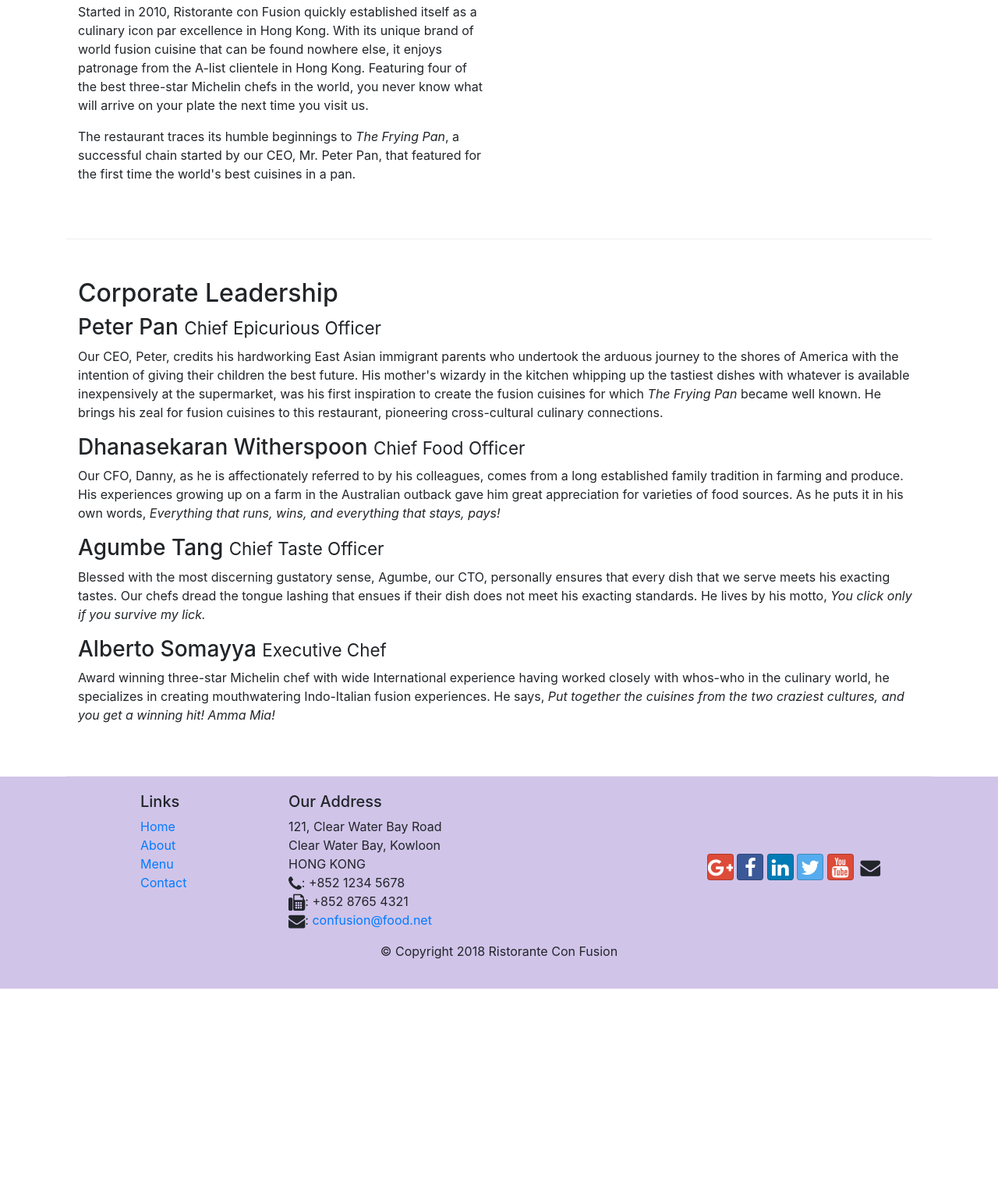
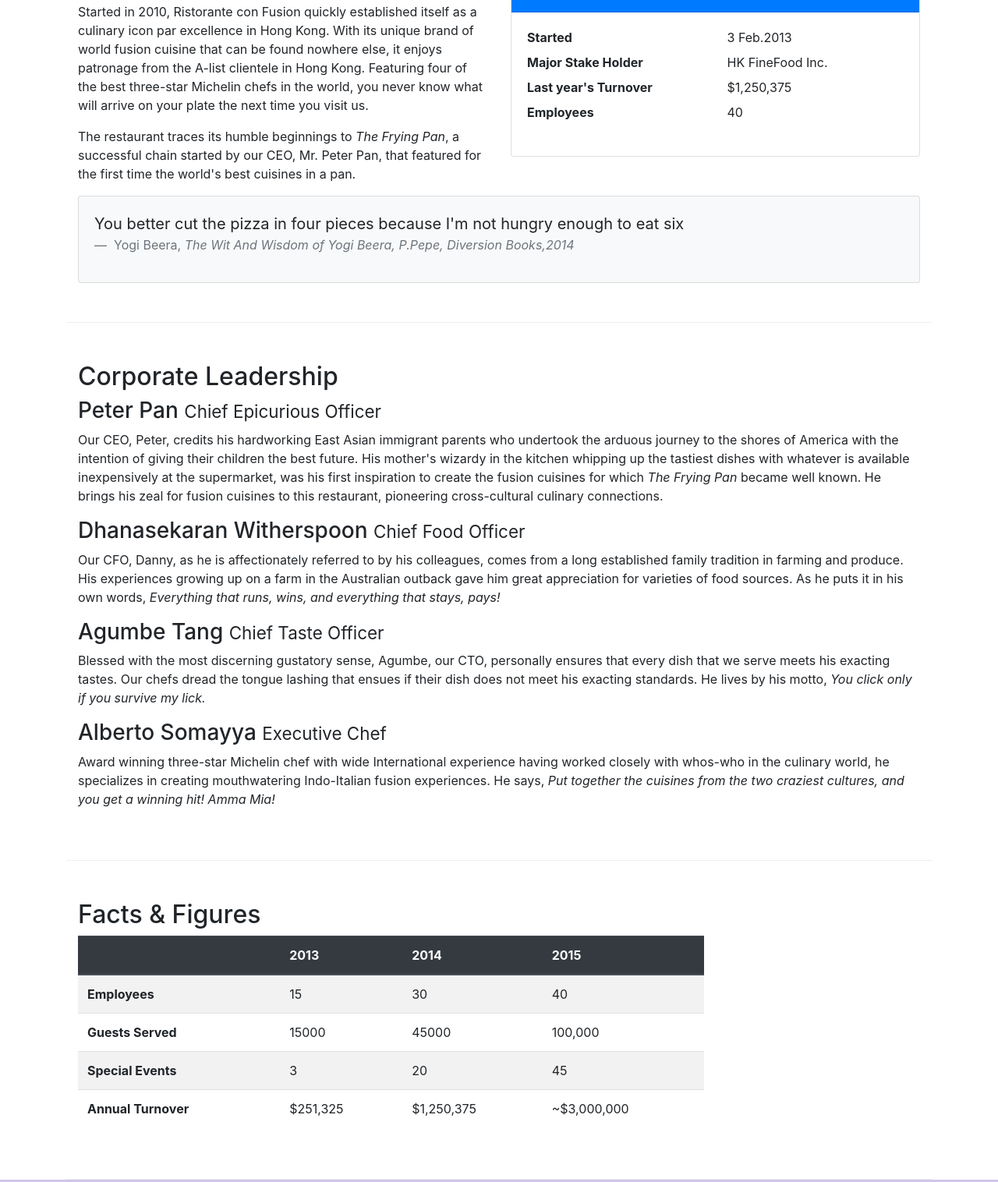
Before and after one commit to satwika1234/Coursera-FrontendWebDevlopment, a website: page aboutus.html in a window 1280 px wide. Shown: the part 558-2074 px from the top of the page at 78% size. Before the commit the page ends 1826 px from the top, so only its background shows below. Drawn offline with nearby package versions, Linux system fonts and the light colour scheme.

Commit message:
Tables And Cards

```diff
--- a/aboutus.html
+++ b/aboutus.html
@@ -80,12 +80,60 @@
                     in Hong Kong. Featuring four of the best three-star Michelin chefs in the world, you never know what will arrive on your plate the next time you visit us.</p>
                 <p>The restaurant traces its humble beginnings to <em>The Frying Pan</em>, a successful chain started by our CEO, Mr. Peter Pan, that featured for the first time the world's best cuisines in a pan.</p>
             </div>
-            <div>
+            <div class="col-sm">
+                <div class="card">
+                    <h3 class="card-header bg-primary text-white">Facts At a Glance</h3>
+                    <div class="card-body">
+                        <dl class="row">
+                            <dt class="col-6">
+                                Started
+                            </dt>
+                            <dd class="col-6">
+                                3 Feb.2013
+                            </dd>
+                            <dt class="col-6">
+                                Major Stake Holder
+                            </dt>
+                            <dd class="col-6">
+                                HK FineFood Inc.
+                            </dd>
+                            <dt class="col-6">
+                                Last year's Turnover
+                            </dt>
+                            <dd class="col-6">
+                                $1,250,375
+                            </dd>
+                            <dt class="col-6">
+                                Employees
+                            </dt>
+                            <dd class="col-6">
+                                40
+                            </dd>
+                        </dl>
+
+                    </div>
+                </div>
+            </div>
+            <div class="col-12">
+                <div class="card card-body bg-light">
+                    <blockquote class="blockquote">
+                        <p class="mb-0">
+                            You better cut the pizza in four pieces because I'm not hungry enough to eat six
+                        </p>
+
+                        <footer class="blockquote-footer">
+                            Yogi Beera,
+
+                            <cite title="Source Title"> The Wit And Wisdom of Yogi Beera, P.Pepe, Diversion Books,2014</cite>
+                        </footer>
+                    </blockquote>
+
+                </div>
             </div>
         </div>
 
 
-        <div class="row row-content ">
+        <div class=" row row-content ">
             <div class="col-12 ">
                 <h2>Corporate Leadership</h2>
                 <h3>Peter Pan <small>Chief Epicurious Officer</small></h3>
@@ -102,7 +150,55 @@
                 <p class="d-none d-sm-block ">Award winning three-star Michelin chef with wide International experience having worked closely with whos-who in the culinary world, he specializes in creating mouthwatering Indo-Italian fusion experiences. He says, <em>Put together the cuisines from the two craziest cultures, and you get a winning hit! Amma Mia!</em></p>
             </div>
         </div>
+        <div class="row row-content ">
+            <div class="col-12 col-sm-9 ">
+                <h2>
+                    Facts &amp; Figures
+                </h2>
 
+                <div class="table-responsive ">
+                    <table class="table table-striped ">
+                        <thead class="thead-dark ">
+                            <tr>
+                                <th>&nbsp;</th>
+                                <th>2013</th>
+                                <th>2014</th>
+                                <th>2015</th>
+                            </tr>
+                        </thead>
+                        <tbody>
+                            <tr>
+                                <th>Employees</th>
+                                <td>15</td>
+                                <td>30</td>
+                                <td>40</td>
+                            </tr>
+                            <tr>
+                                <th>Guests Served</th>
+                                <td>15000</td>
+                                <td>45000</td>
+                                <td>100,000</td>
+                            </tr>
+                            <tr>
+                                <th>Special Events</th>
+                                <td>3</td>
+                                <td>20</td>
+                                <td>45</td>
+                            </tr>
+                            <tr>
+                                <th>Annual Turnover</th>
+                                <td>$251,325</td>
+                                <td>$1,250,375</td>
+                                <td>~$3,000,000</td>
+                            </tr>
+                        </tbody>
+                    </table>
+                </div>
+            </div>
+            <div class="col-12 col-sm-3 ">
+
+            </div>
+        </div>
     </div>
 
     <footer class="footer ">
@@ -111,10 +207,10 @@
                 <div class="col-4 offset-1 col-sm-2 ">
                     <h5>Links</h5>
                     <ul class="list-unstyled ">
-                        <li><a href="index.html">Home</a></li>
-                        <li><a href="#">About</a></li>
+                        <li><a href="index.html ">Home</a></li>
+                        <li><a href="# ">About</a></li>
                         <li><a href="# ">Menu</a></li>
-                        <li><a href="contactus.html">Contact</a></li>
+                        <li><a href="contactus.html ">Contact</a></li>
                     </ul>
                 </div>
                 <div class="col-7 col-sm-5 ">
@@ -123,19 +219,19 @@
 		              121, Clear Water Bay Road<br>
 		              Clear Water Bay, Kowloon<br>
 		              HONG KONG<br>
-		              <i class="fa fa-phone fa-lg"></i>: +852 1234 5678<br>
-		              <i class="fa fa-fax fa-lg"></i>: +852 8765 4321<br>
-		              <i class="fa fa-envelope fa-lg"></i>: <a href="mailto:confusion@food.net ">confusion@food.net</a>
+		              <i class="fa fa-phone fa-lg "></i>: +852 1234 5678<br>
+		              <i class="fa fa-fax fa-lg "></i>: +852 8765 4321<br>
+		              <i class="fa fa-envelope fa-lg "></i>: <a href="mailto:confusion@food.net ">confusion@food.net</a>
 		           </address>
                 </div>
                 <div class="col-12 col-sm-4 align-self-center ">
                     <div class="text-center ">
-                        <a class="btn btn-social-icon btn-google" href="http://google.com/+ "><i class="fa fa-google-plus fa-lg"></i></a>
-                        <a class="btn btn-social-icon btn-facebook" href="http://www.facebook.com/profile.php?id="><i class="fa fa-facebook fa-lg"></i></a>
-                        <a class="btn btn-social-icon btn-linkedin" href=" http://www.linkedin.com/in/ "><i class="fa fa-linkedin fa-lg"> </i></a>
-                        <a class="btn btn-social-icon btn-twitter" href="http://twitter.com/ "><i class="fa fa-twitter fa-lg"> </i></a>
-                        <a class="btn btn-social-icon btn-google" href="http://youtube.com/ "><i class="fa fa-youtube fa-lg"> </i></a>
-                        <a class="btn btn-social-icon" href="mailto: "><i class="fa fa-envelope fa-lg"></i></a>
+                        <a class="btn btn-social-icon btn-google " href="http://google.com/+ "><i class="fa fa-google-plus fa-lg "></i></a>
+                        <a class="btn btn-social-icon btn-facebook " href="http://www.facebook.com/profile.php?id="><i class=" fa fa-facebook fa-lg "></i></a>
+                        <a class="btn btn-social-icon btn-linkedin " href=" http://www.linkedin.com/in/ "><i class="fa fa-linkedin fa-lg "> </i></a>
+                        <a class="btn btn-social-icon btn-twitter " href="http://twitter.com/ "><i class="fa fa-twitter fa-lg "> </i></a>
+                        <a class="btn btn-social-icon btn-google " href="http://youtube.com/ "><i class="fa fa-youtube fa-lg "> </i></a>
+                        <a class="btn btn-social-icon " href="mailto: "><i class="fa fa-envelope fa-lg "></i></a>
                     </div>
                 </div>
             </div>
```
Also changed, not shown: contactus.html (+1 -0 lines).
